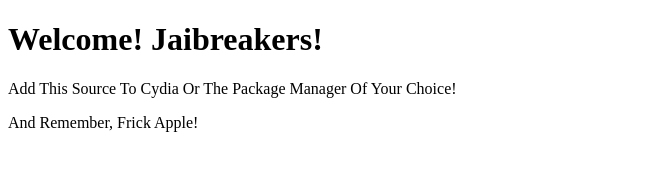
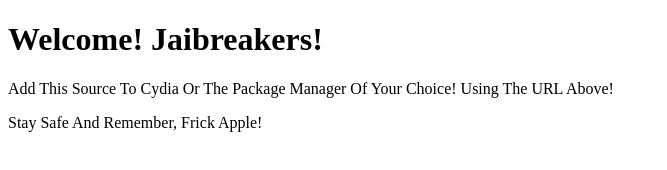
Before and after one commit to megachickn101/megachickn101.github.io, a plain HTML site: page index.html in a window 1280 px wide. Shown: the whole page, without its empty margins (0-667 px from the left). Drawn offline with Linux system fonts and the light colour scheme.

Commit message:
Initial commit

```diff
--- a/index.html
+++ b/index.html
@@ -2,7 +2,7 @@
 <html>
 <body>
 <h1>Welcome! Jaibreakers!</h1>
-<p>Add This Source To Cydia Or The Package Manager Of Your Choice!</p>
-<p>And Remember, Frick Apple!</p>
+<p>Add This Source To Cydia Or The Package Manager Of Your Choice! Using The URL Above!</p>
+<p>Stay Safe And Remember, Frick Apple!</p>
 </body>
 </html>
```
